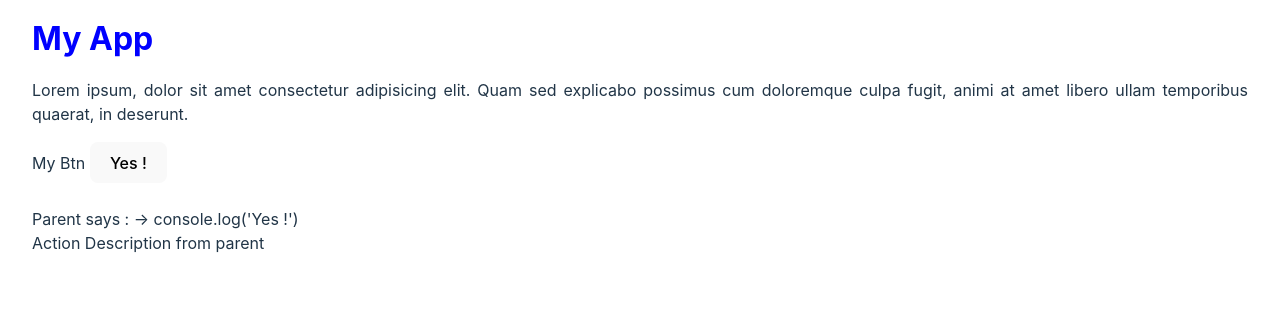
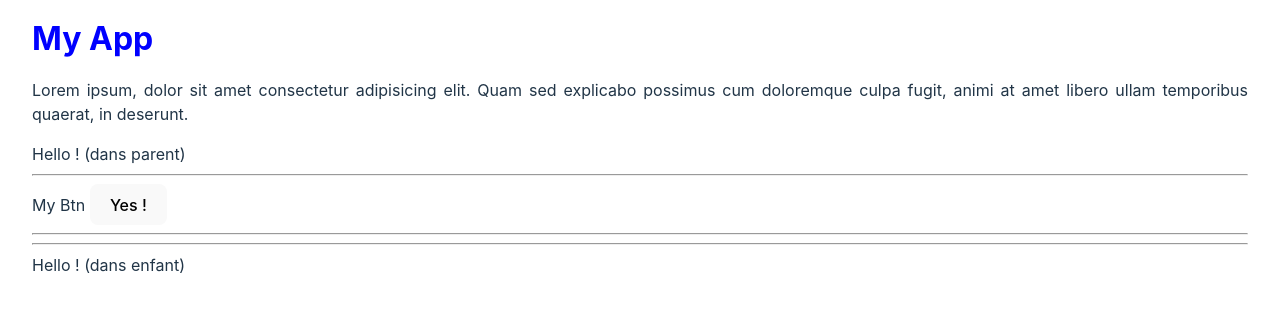
Before and after one commit to GrCOTE7/vue-vite, a Vue app: page / in a window 1280 px wide. Shown: the top 312 px of the page. Built offline with nearby package versions, Linux system fonts and the light colour scheme.

Commit message:
Feat: simple props

```diff
--- a/src/App.vue
+++ b/src/App.vue
@@ -1,7 +1,23 @@
-<script setup lang="ts">
+<script setup>
 import CustomBtn from "./components/CustomBtn.vue";
 
 const title = "My App";
+
+const info = "Hello !"
+
+// const infoProps = [{ descr: "descr" }, { status: "infodescr" }];
+</script>
+<script>
+// export default {
+// 	components: {
+// 		CustomBtn,
+// 	},
+// 	data() {
+// 		return {
+// 			info: "Hello World!",
+// 		};
+// 	},
+// };
 </script>
 
 <template>
@@ -13,11 +29,11 @@ const title = "My App";
 			temporibus quaerat, in deserunt.
 		</p>
 
-		<custom-btn actionBtn='Yes !'>
-			<br>Parent says : → console.log('Yes !')
-			<template #actionDescr>
-					Action Description from parent
-			</template>
+		{{ info }} (dans parent)
+		<hr>
+
+		<custom-btn actionBtn="Yes !" :info="info">
+			<br />Parent says : → console.log('Yes !')
 		</custom-btn>
 	</div>
 </template>
--- a/src/components/CustomBtn.vue
+++ b/src/components/CustomBtn.vue
@@ -1,14 +1,20 @@
 <script setup>
 defineProps({
 	actionBtn: String,
+	info: String,
 });
+// console.log(this.info)
 </script>
 
 <template>
 	My Btn
 	<button @click="console.log(actionBtn)">
-		{{ actionBtn ?? 'ooo' }}
-	</button><br>
-	<slot>Default slot</slot><br>
-	<slot name="actionDescr">Default actionDescr</slot>
+		{{ actionBtn ?? "ooo" }}</button
+	><br />
+
+	<hr>
+	<hr>
+	{{ info }} (dans enfant)
+	<!--
+	-->
 </template>
```
